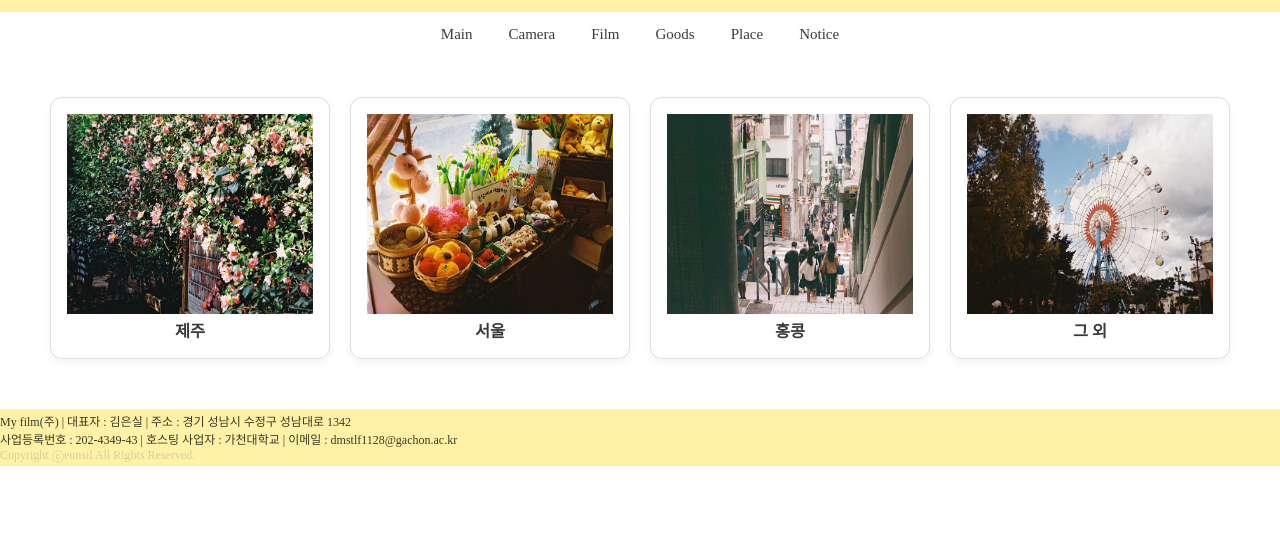
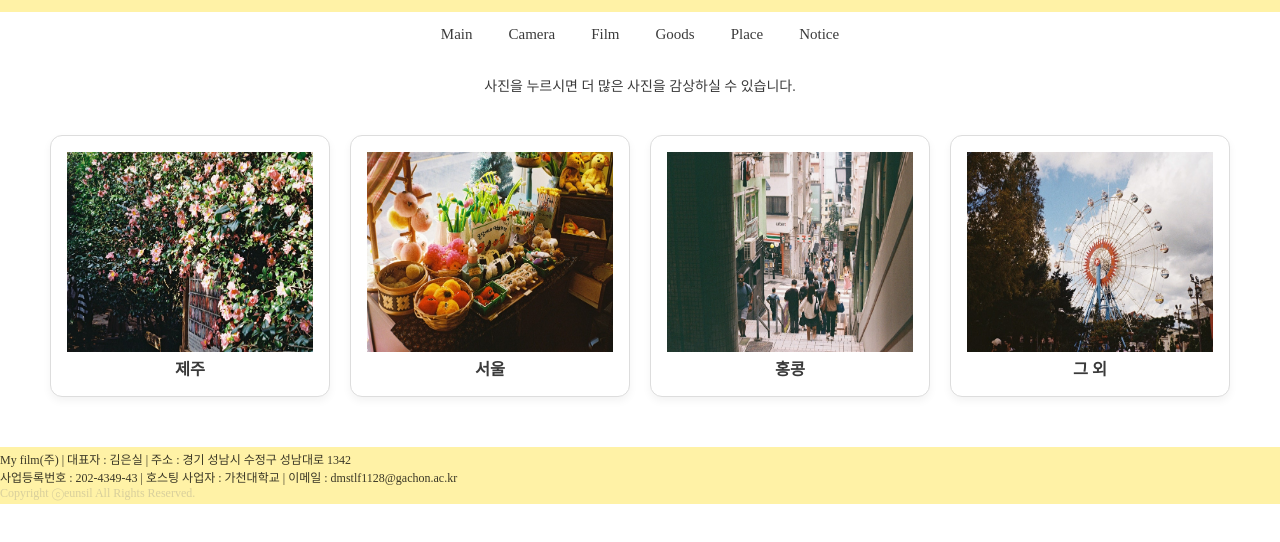
Before and after one commit to eunsilkimm/projectpage.github.io, a plain HTML site: page Film.html in a window 1280 px wide. Shown: the part 132-674 px from the top of the page. Drawn offline with Linux system fonts and the light colour scheme.

Commit message:
Film.html

```diff
--- a/Film.html
+++ b/Film.html
@@ -6,6 +6,10 @@
   <title>Film</title>
   <link rel="stylesheet" href="main.css">
   <style>
+    p {
+      text-align: center;
+      font-size: 14px;
+    }
     .gallery {
       text-align: center;
       padding: 40px;
@@ -44,7 +48,8 @@
   </div>
 
   <div style="clear: both;"></div>
-
+  <br>
+  <p>사진을 누르시면 더 많은 사진을 감상하실 수 있습니다.</p>
   <div class="gallery">
     <div class="card">
       <a href="JEJU.html"><img src="img/JEJU/000026.jpg"></a>
```
